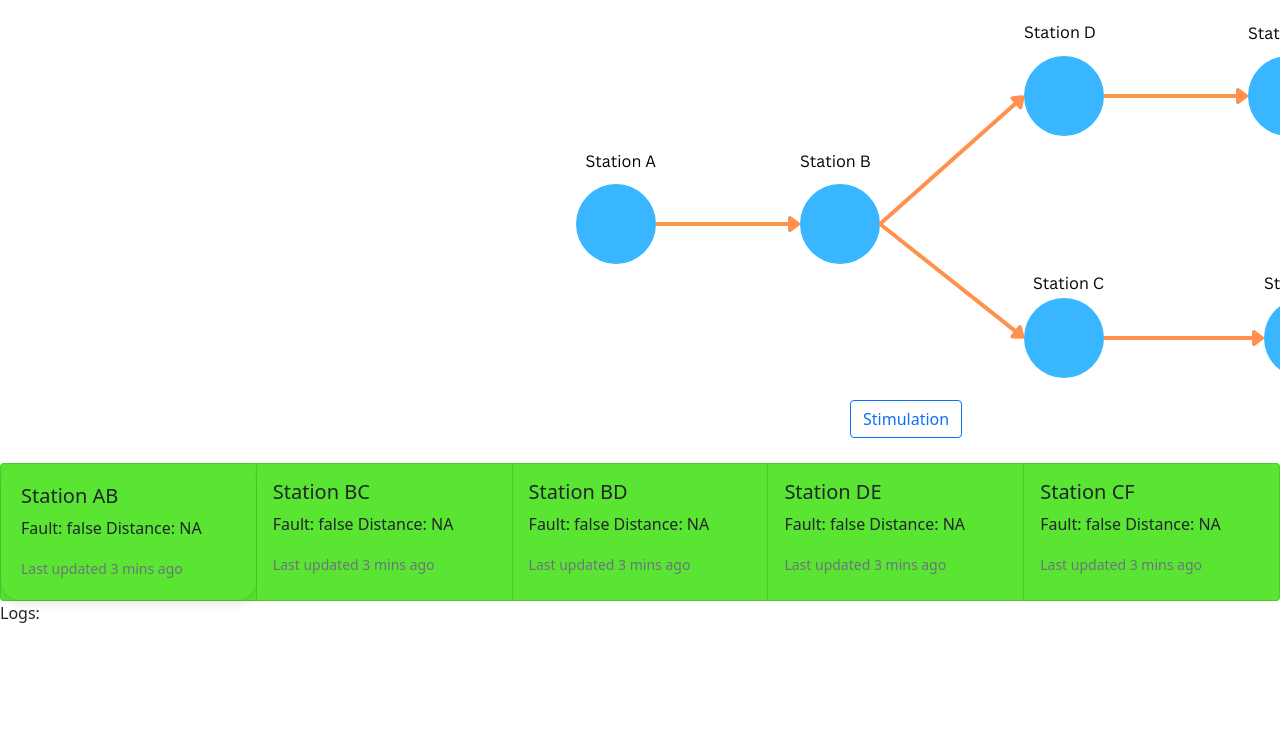
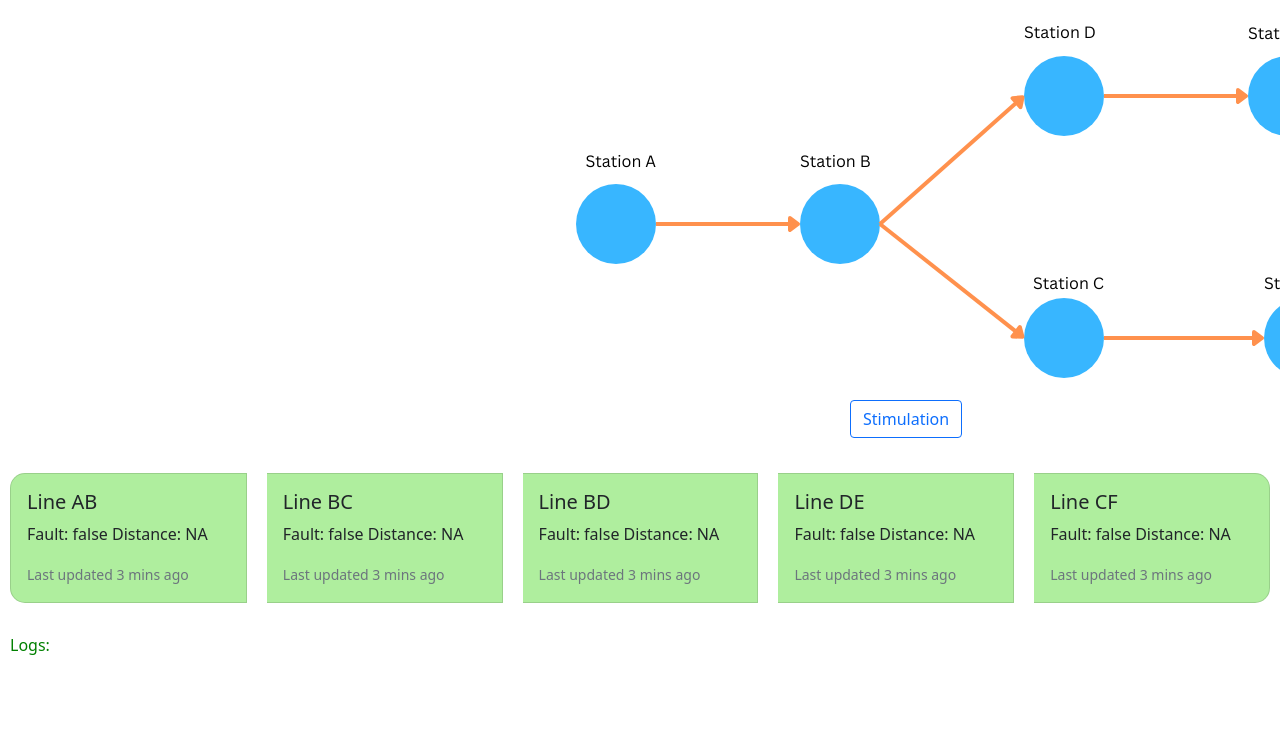
Before and after one commit to adityapatil-03/datathon, a Flask app: page /graph in a window 1280 px wide; the page is wider, and only the part inside the window is pictured. Shown: the top 739 px of that part. Run offline with Flask 3, Linux system fonts and the light colour scheme; parts of the project's set-up code (start-up, migrations or seed data) failed here and were passed over; some libraries are stand-ins or nearby versions.

Commit message:
Update graph.html

```diff
--- a/templates/graph.html
+++ b/templates/graph.html
@@ -1,90 +1,140 @@
 <!DOCTYPE html>
 <html lang="en">
+
 <head>
-    <meta charset="UTF-8">
-    <meta name="viewport" content="width=device-width, initial-scale=1.0">
+  <meta charset="UTF-8" />
+  <meta name="viewport" content="width=device-width, initial-scale=1.0" />
   <title>Graph</title>
 
-    <link href="https://cdn.jsdelivr.net/npm/bootstrap@5.0.2/dist/css/bootstrap.min.css" rel="stylesheet" integrity="sha384-EVSTQN3/azprG1Anm3QDgpJLIm9Nao0Yz1ztcQTwFspd3yD65VohhpuuCOmLASjC" crossorigin="anonymous">
+  <link href="https://cdn.jsdelivr.net/npm/bootstrap@5.0.2/dist/css/bootstrap.min.css" rel="stylesheet"
+    integrity="sha384-EVSTQN3/azprG1Anm3QDgpJLIm9Nao0Yz1ztcQTwFspd3yD65VohhpuuCOmLASjC" crossorigin="anonymous" />
   <script src="https://code.jquery.com/jquery-3.6.4.min.js"></script>
   <style>
-        .graph{
+
+    .graph {
       display: flex;
       align-items: center;
       height: 50vh;
     }
-        .centre{
+
+    .centre {
       margin-left: 850px;
     }
-        .mt{
+
+    .mt {
       margin-top: 25px;
     }
-        .red{
+
+    .red {
       background-color: rgb(212, 82, 82);
     }
-        .green{
-          background-color: rgb(89, 229, 50);
-        }
-        .custom-card-body {
-        padding: 20px; /* Adjust the padding as needed */
-        border-radius: 20px; /* Adjust the border-radius for the curved effect */
-    box-shadow: 0 4px 8px rgba(0, 0, 0, 0.1); /* Optional: Add a subtle shadow */
+
+    .green {
+      background-color: rgb(175, 238, 158);
     }
 
+    .custom-card-body {
+      padding: 5px;
+      border-radius: 15px;
+      box-shadow: 0 4px 8px rgba(0, 0, 0, 0.1);
+      margin: 5px;
+    }
+
+    .card-group {
+      display: flex;
+      flex-wrap: wrap;
+      justify-content: center;
+      gap: 10px;
+      border-radius: 15px;
+    }
+
+    .card {
+      width: calc(33.33% - 20px);
+      margin: 10px;
+      border-radius: 15px;
+    }
+
+    #logs {
+
+      background-color: #1d1e1f;
+      color: green;
+      /* Set background color for log container */
+      padding: 10px;
+      /* Add padding for spacing */
+      border-radius: 10px;
+      /* Add border-radius for rounded corners */
+      margin-top: 20px;
+      /* Add margin for separation from other content */
+    }
+
+    #log-msg {
+      margin-bottom: 5px;
+      color: green;
+      /* Add margin for spacing */
+    }
   </style>
 </head>
+
 <body>
   <div class="graph">
-    <img src="{{ url_for('static', filename='images/graph.png') }}" alt="Graph Image"  >
+    <img src="{{ url_for('static', filename='images/graph.png') }}" alt="Graph Image" />
   </div>
   <div class="centre">
-<button type="button" id="stimulateButton" onclick="stimulate()" class="btn btn-outline-primary">Stimulation</button>
+    <button type="button" id="stimulateButton" onclick="stimulate()" class="btn btn-outline-primary">
+      Stimulation
+    </button>
   </div>
 
   <div class="card-group mt">
     <div class="card green" id="stationA">
-      <div class="card-body custom-card-body">
-        <h5 class="card-title">Station AB</h5>
-        <p class="card-text" >Fault: false Distance: NA</p>
-        <p class="card-text"><small class="text-muted">Last updated 3 mins ago</small></p>
-
+      <div class="card-body">
+        <h5 class="card-title">Line AB</h5>
+        <p class="card-text">Fault: false Distance: NA</p>
+        <p class="card-text">
+          <small class="text-muted">Last updated 3 mins ago</small>
+        </p>
       </div>
     </div>
     <div class="card green" id="stationBD">
       <div class="card-body">
-        <h5 class="card-title">Station BC</h5>
+        <h5 class="card-title">Line BC</h5>
         <p class="card-text">Fault: false Distance: NA</p>
-        <p class="card-text"><small class="text-muted">Last updated 3 mins ago</small></p>
-
+        <p class="card-text">
+          <small class="text-muted">Last updated 3 mins ago</small>
+        </p>
       </div>
     </div>
     <div class="card green" id="stationBC">
       <div class="card-body">
-        <h5 class="card-title">Station BD</h5>
+        <h5 class="card-title">Line BD</h5>
         <p class="card-text">Fault: false Distance: NA</p>
-        <p class="card-text"><small class="text-muted">Last updated 3 mins ago</small></p>
-
+        <p class="card-text">
+          <small class="text-muted">Last updated 3 mins ago</small>
+        </p>
       </div>
     </div>
     <div class="card green" id="stationBD">
       <div class="card-body">
-          <h5 class="card-title">Station DE</h5>
+        <h5 class="card-title">Line DE</h5>
         <p class="card-text">Fault: false Distance: NA</p>
-          <p class="card-text"><small class="text-muted">Last updated 3 mins ago</small></p>
-
+        <p class="card-text">
+          <small class="text-muted">Last updated 3 mins ago</small>
+        </p>
       </div>
     </div>
     <div class="card green" id="stationC">
       <div class="card-body">
-          <h5 class="card-title">Station CF</h5>
+        <h5 class="card-title">Line CF</h5>
         <p class="card-text">Fault: false Distance: NA</p>
-          <p class="card-text"><small class="text-muted">Last updated 3 mins ago</small></p>
-
+        <p class="card-text">
+          <small class="text-muted">Last updated 3 mins ago</small>
+        </p>
       </div>
     </div>
   </div>
 
   <div id="logs">
+
     <p id="log-msg">Logs:</p>
   </div>
 
@@ -98,25 +148,27 @@
       $.ajax({
         type: "GET",
         url: "http://192.168.29.105:3000",
-            success: function(response) {
+        success: function (response) {
           console.log("GET request successful");
         },
-            error: function(error) {
+        error: function (error) {
           console.error("Error in GET request", error);
         },
-            complete: function() {
+        complete: function () {
           // Enable the button after 70 seconds
-                setTimeout(function() {
+          setTimeout(function () {
             document.getElementById("stimulateButton").disabled = false;
           }, 70000); // 70 seconds
-            }
+        },
       });
     }
 
-    var socket = io.connect('http://' + document.domain + ':' + location.port);
+    var socket = io.connect(
+      "http://" + document.domain + ":" + location.port
+    );
 
     // Handle updates from the server
-    socket.on('ml_process_update', function(data) {
+    socket.on("ml_process_update", function (data) {
       updateCard(data.station, data.messages);
     });
 
@@ -125,28 +177,29 @@
       const card = document.getElementById(`station${station}`);
       const lastUpdated = new Date().toLocaleTimeString();
 
-        if(messages['fault'] == false){
-        card.querySelector(".card-text").textContent = `Fault: ${messages['fault']} Distance: NA`;
-
+      if (messages["fault"] == false) {
+        card.querySelector(
+          ".card-text"
+        ).textContent = `Fault: ${messages["fault"]} Distance: NA`;
+      } else if (messages["fault"] == true) {
+        card.querySelector(
+          ".card-text"
+        ).textContent = `Fault: ${messages["fault"]} Distance: ${messages["dist"]}`;
+        card.classList.remove("green");
+        card.classList.add("red");
       }
-        else if(messages['fault']==true){
-          card.querySelector(".card-text").textContent = `Fault: ${messages['fault']} Distance: ${messages['dist']}`;
-          card.classList.remove('green');
-          card.classList.add('red');
-        }
-        card.querySelector(".text-muted").textContent = `Last updated: ${lastUpdated}`;
+      card.querySelector(
+        ".text-muted"
+      ).textContent = `Last updated: ${lastUpdated}`;
 
       // Display 'fault' value
-        console.log(typeof(messages))
-        if (typeof messages === 'string') {
-          const logsContainer = document.getElementById('logs');
+      console.log(typeof messages);
+      if (typeof messages === "string") {
+        const logsContainer = document.getElementById("logs");
         logsContainer.innerHTML += `<p> ${messages}</p>`;
-
-        // Update messagesContainer with the combined content
-       // messagesContainer.innerHTML = newContent;
       }
     }
   </script>
+</body>
 
-</body>
 </html>
```
Lines whose indentation alone changed are shown as unchanged.
